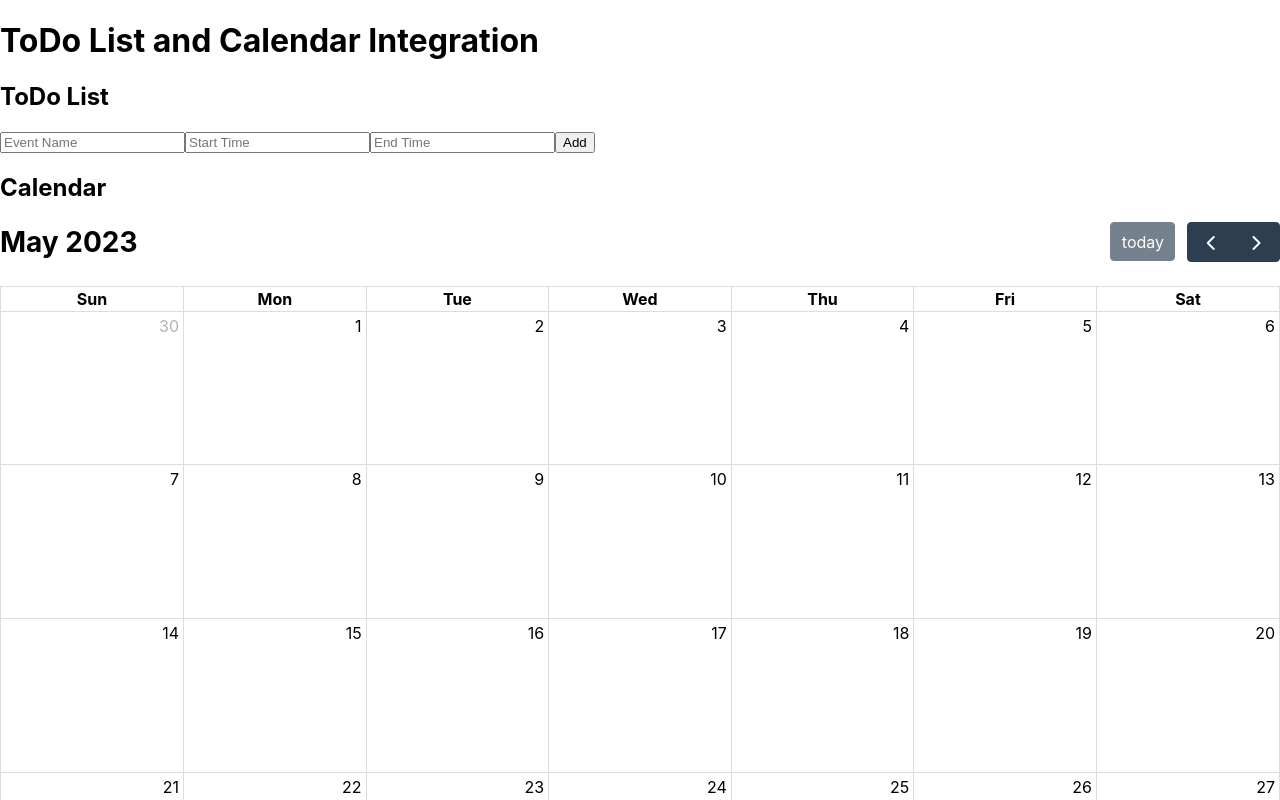
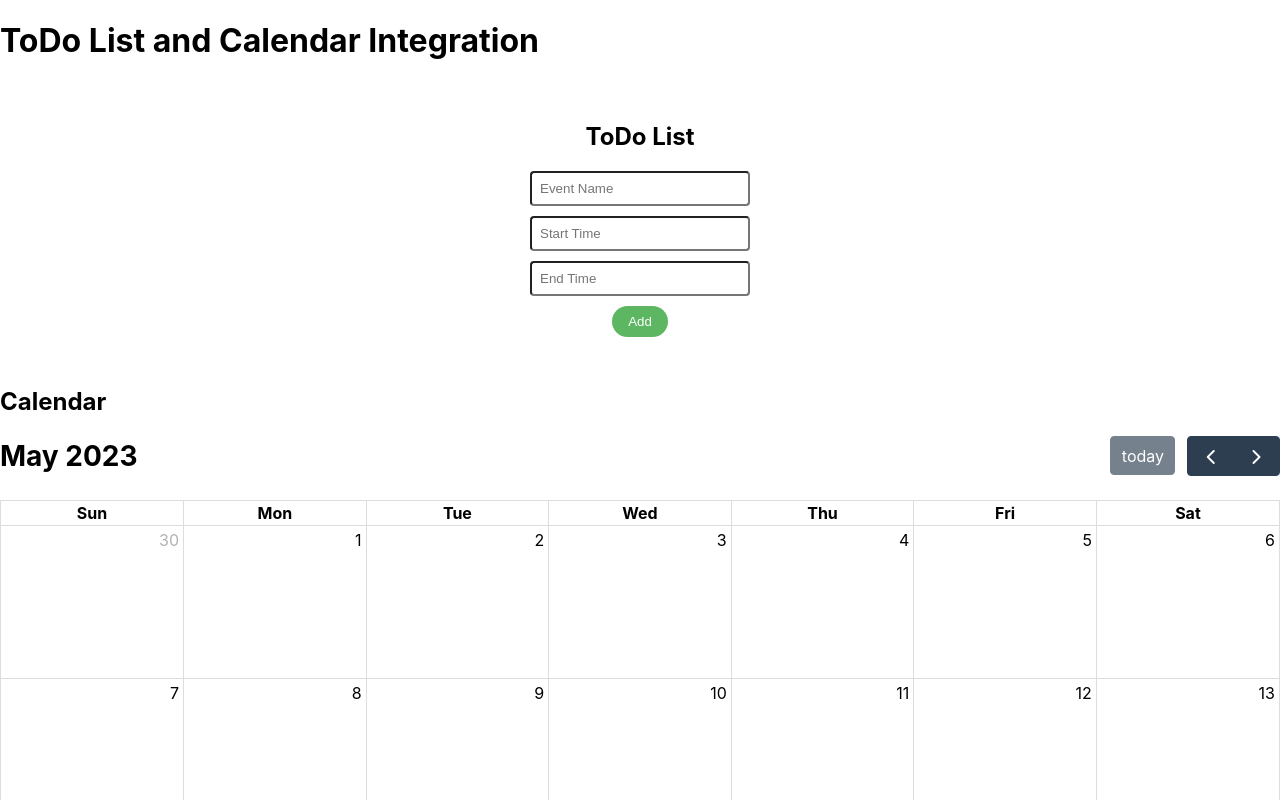
Before and after one commit to RaviJoshi0306/TodoListwithCalender, a React (Create React App) app: page / in a window 1280 px wide. Shown: the top 800 px of the page. Built offline with nearby package versions, Linux system fonts and the light colour scheme.

Commit message:
second commit

```diff
--- a/src/App.js
+++ b/src/App.js
@@ -2,13 +2,13 @@
 import React, { useState } from 'react';
 import TodoList from './TodoList';
 import CalendarComponent from './Calandar';
-
+import './App.css';
 const App = () => {
   const [todos, setTodos] = useState([]);
   const [calendarEvents, setCalendarEvents] = useState([]);
 
   return (
-    <div>
+    <div className="pageContainer">
       <h1>ToDo List and Calendar Integration</h1>
       <TodoList todos={todos} setTodos={setTodos} setCalendarEvents={setCalendarEvents} />
       <CalendarComponent todos={todos} calendarEvents={calendarEvents} />
--- a/src/TodoList.js
+++ b/src/TodoList.js
@@ -2,6 +2,7 @@
 import React, { useState } from 'react';
 import DatePicker from 'react-datepicker';
 import 'react-datepicker/dist/react-datepicker.css';
+import styles from './TodoList.module.css';
 
 const TodoList = ({ todos, setTodos, setCalendarEvents }) => {
   const [newTodo, setNewTodo] = useState('');
@@ -35,14 +36,15 @@ const TodoList = ({ todos, setTodos, setCalendarEvents }) => {
   };
 
   return (
-    <div>
-      <h2>ToDo List</h2>
-      <div>
+    <div className={styles.todoContainer}>
+      <h2 className={styles.heading}>ToDo List</h2>
+      <div className={styles.inputContainer}>
         <input
           type="text"
           value={newTodo}
           onChange={(e) => setNewTodo(e.target.value)}
           placeholder="Event Name"
+          className={styles.input}
         />
         <DatePicker
           selected={newTodoStartTime}
@@ -50,6 +52,7 @@ const TodoList = ({ todos, setTodos, setCalendarEvents }) => {
           showTimeSelect
           dateFormat="Pp"
           placeholderText="Start Time"
+          className={styles.input}
         />
         <DatePicker
           selected={newTodoEndTime}
@@ -57,14 +60,15 @@ const TodoList = ({ todos, setTodos, setCalendarEvents }) => {
           showTimeSelect
           dateFormat="Pp"
           placeholderText="End Time"
+          className={styles.input}
         />
-        <button onClick={handleAddTodo}>Add</button>
+        <button onClick={handleAddTodo} className={styles.addButton}>Add</button>
       </div>
-      <ul>
+      <ul className={styles.todoList}>
         {todos.map((event, index) => (
-          <li key={index}>
+          <li key={index} className={styles.todoItem}>
             {event.todo} ({event.startTime.toString()} - {event.endTime.toString()})
-            <button onClick={() => handleDeleteTodo(index)}>Delete</button>
+            <button onClick={() => handleDeleteTodo(index)} className={styles.deleteButton}>Delete</button>
           </li>
         ))}
       </ul>
--- /dev/null
+++ b/src/TodoList.module.css
@@ -0,0 +1,129 @@
+.pageContainer {
+  display: flex;
+  justify-content: center;
+  align-items: center;
+  height: 100vh;
+}
+
+.todoContainer {
+  text-align: center;
+  padding: 20px;
+}
+
+.heading {
+  text-align: center;
+}
+
+.inputContainer {
+  display: flex;
+  flex-direction: column;
+  align-items: center;
+  margin-bottom: 10px;
+}
+
+.input {
+  width: 200px;
+  padding: 8px;
+  margin-bottom: 10px;
+  border-radius: 4px;
+}
+
+.addButton {
+  padding: 8px 16px;
+  background-color: #4caf50;
+  color: white;
+  border: none;
+  cursor: pointer;
+  border-radius: 20px;
+  transition: background-color 0.3s ease;
+  opacity: 0.9;
+}
+
+.addButton:hover {
+  background-color: #3d8b3d;
+  opacity: 1;
+}
+
+.addButton:active {
+  background-color: #367c36;
+}
+
+.deleteButton {
+  padding: 6px 12px;
+  background-color: #f44336;
+  color: white;
+  border: none;
+  cursor: pointer;
+  border-radius: 20px;
+  transition: background-color 0.3s ease;
+  opacity: 0.9;
+}
+
+.deleteButton:hover {
+  background-color: #e53935;
+  opacity: 1;
+}
+
+.deleteButton:active {
+  background-color: #c62828;
+}
+
+.todoList {
+  list-style-type: none;
+  padding: 0;
+  margin: 0;
+}
+
+.todoItem {
+  margin-bottom: 5px;
+}
+
+.react-datepicker-wrapper {
+  display: inline-block;
+}
+
+.react-datepicker__input-container input {
+  width: 150px;
+  padding: 6px;
+  border-radius: 4px;
+}
+
+.react-datepicker {
+  font-size: 14px;
+  width: 180px;
+  border-radius: 4px;
+}
+
+.react-datepicker__month-container {
+  padding: 8px;
+}
+
+.react-datepicker__month {
+  margin: 0;
+}
+
+.react-datepicker__day {
+  padding: 6px;
+}
+
+.react-datepicker__day-names {
+  margin: 0;
+  padding: 8px 0;
+  display: flex;
+  justify-content: space-around;
+}
+
+.react-datepicker__week {
+  display: flex;
+  justify-content: space-around;
+  margin-bottom: 4px;
+}
+
+.react-datepicker__day--keyboard-selected {
+  background-color: #e6e6e6;
+}
+
+.react-datepicker__day--selected {
+  background-color: #4caf50;
+  color: white;
+}
```
